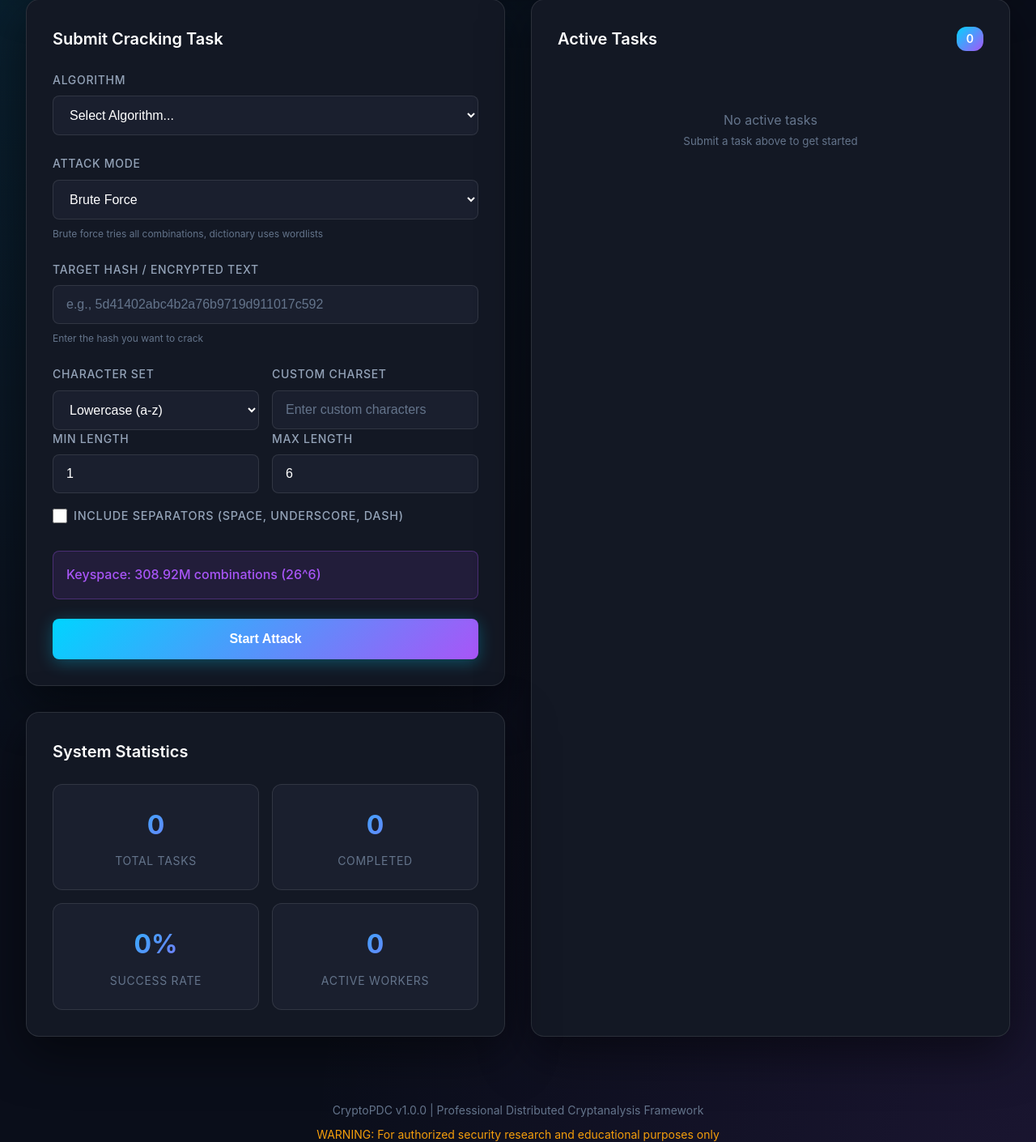
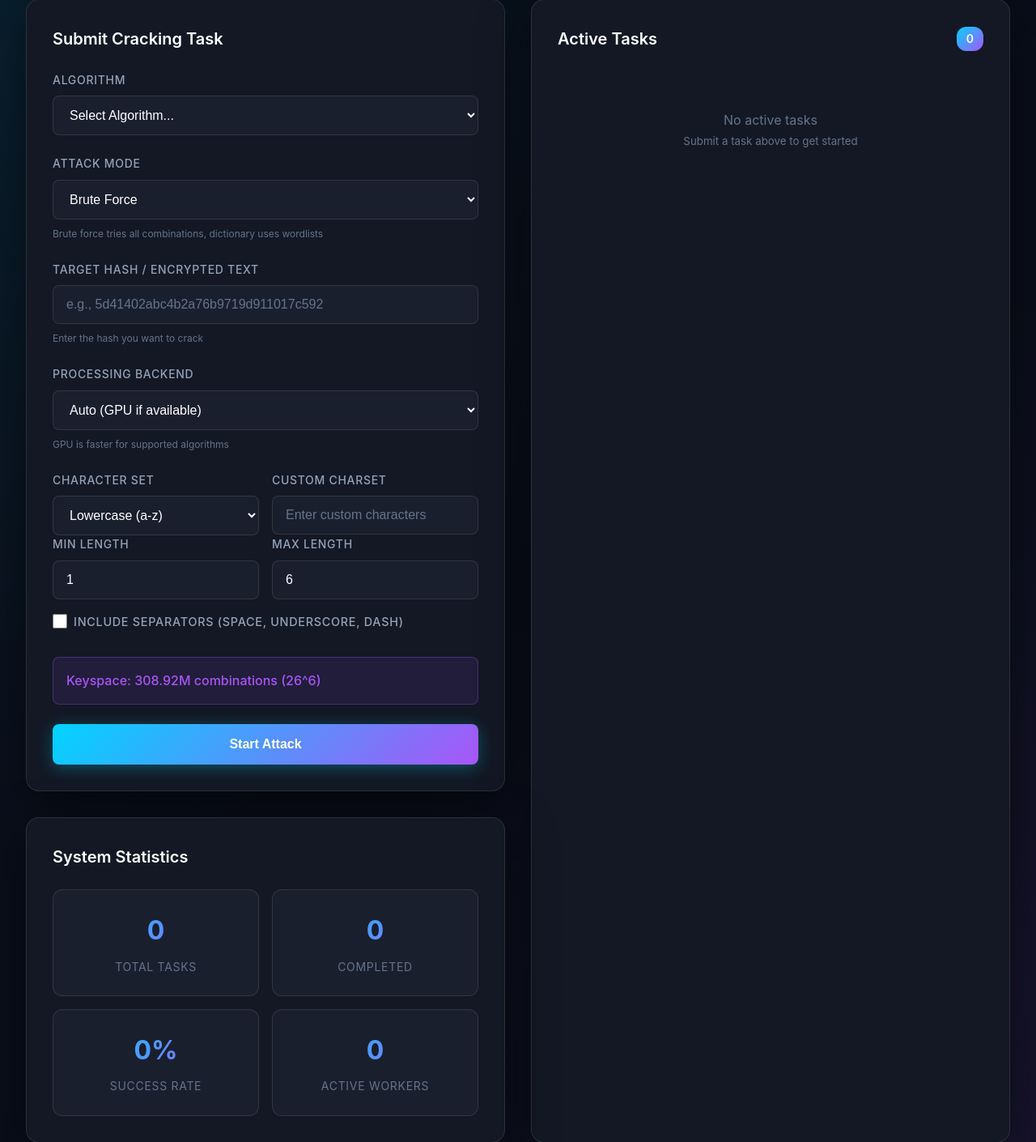
Before and after one commit to president-xd/CryptoPDC, a Flask app: page / in a window 1280 px wide. Shown: the part 160-1570 px from the top of the page at 81% size. Run offline with Flask 3, Linux system fonts and the light colour scheme; data that the repository does not hold is empty; some libraries are stand-ins or nearby versions.

Commit message:
Added CPU, GPU and Auto Support

```diff
--- a/webapp/app.py
+++ b/webapp/app.py
@@ -156,6 +156,7 @@ def submit_task():
     attack_mode = data.get('attack_mode', 'brute')
     wordlist = data.get('wordlist', 'wordlist.txt')
     aes_key_size = data.get('aes_key_size', 128)  # AES key size (128, 192, 256)
+    backend_selection = data.get('backend', 'auto')  # User selected: auto, gpu, or cpu
 
     # Calculate total keyspace for all lengths
     total_keyspace = 0
@@ -172,6 +173,17 @@ def submit_task():
     if algorithm and algorithm.lower() == 'aes':
         algorithm_display = f"AES-{aes_key_size}"
 
+    # Determine backend display based on user selection and algorithm support
+    gpu_supported_algos = ['md5', 'sha1', 'sha256', 'sha512']
+    print(f"DEBUG: backend_selection={backend_selection}, algorithm={algorithm}")
+    if backend_selection == 'gpu':
+        backend_display = 'GPU'
+    elif backend_selection == 'cpu':
+        backend_display = 'CPU'
+    else:  # auto
+        backend_display = 'GPU' if algorithm in gpu_supported_algos else 'CPU'
+    print(f"DEBUG: backend_display={backend_display}")
+
     task = {
         'task_id': task_id,
         'algorithm': algorithm,
@@ -184,7 +196,8 @@ def submit_task():
         'progress': 0,
         'result': None,
         'worker_id': None,
-        'backend': 'GPU' if data.get('algorithm') in ['md5', 'sha1', 'sha256', 'sha512'] else 'CPU',
+        'backend': backend_display,
+        'backend_selection': backend_selection,  # Store the user's actual selection
         'keyspace': {
             'charset': charset,
             'min_length': min_len,
--- a/webapp/static/js/app.js
+++ b/webapp/static/js/app.js
@@ -174,12 +174,24 @@ function updateAttackModeFields() {
 function updateAlgorithmOptions() {
     const algo = document.getElementById('algorithm').value;
     const aesOpts = document.getElementById('aes-options');
+    const backendHelp = document.getElementById('backend-help');
+    const backendSelect = document.getElementById('backend');
 
     // Show AES options for AES algorithms
     if (algo && algo.toLowerCase().startsWith('aes')) {
         aesOpts.style.display = 'block';
     } else {
         aesOpts.style.display = 'none';
+    }
+
+    // Update backend help text based on GPU support
+    const gpuSupported = ['md5', 'sha1', 'sha256', 'sha512'].includes(algo);
+    if (gpuSupported) {
+        backendHelp.textContent = `GPU acceleration available for ${algo.toUpperCase()}`;
+        backendHelp.style.color = '#10b981';  // Green
+    } else {
+        backendHelp.textContent = `GPU not available for ${algo ? algo.toUpperCase() : 'this algorithm'} - will use CPU`;
+        backendHelp.style.color = '#f59e0b';  // Yellow/warning
     }
 }
 
@@ -203,6 +215,8 @@ async function handleSubmit(e) {
         totalKeyspace = 1000000; // Estimated
     }
 
+    const backendSelection = document.getElementById('backend').value;
+
     const formData = {
         algorithm: document.getElementById('algorithm').value,
         attack_mode: attackMode,
@@ -211,7 +225,8 @@ async function handleSubmit(e) {
         min_length: minLen,
         max_length: maxLen,
         wordlist: wordlist,
-        keyspace_size: totalKeyspace
+        keyspace_size: totalKeyspace,
+        backend: backendSelection
     };
 
     // Add AES key size if AES algorithm is selected
@@ -338,6 +353,7 @@ function updateTaskCard(task) {
 
 // Generate task HTML
 function getTaskHTML(task) {
+    console.log('Task backend value:', task.backend, 'Full task:', task);
     const statusClass = `status-${task.status}`;
     const statusText = task.status.toUpperCase();
     const backend = task.backend || 'CPU';
--- a/webapp/templates/index.html
+++ b/webapp/templates/index.html
@@ -54,6 +54,17 @@
                         <input type="text" id="target" name="target" class="input-field"
                             placeholder="e.g., 5d41402abc4b2a76b9719d911017c592" required>
                         <small class="help-text">Enter the hash you want to crack</small>
+                    </div>
+
+                    <!-- Backend Selection (CPU/GPU) -->
+                    <div id="backend-options" class="form-group">
+                        <label for="backend">Processing Backend</label>
+                        <select id="backend" name="backend" class="input-field">
+                            <option value="auto">Auto (GPU if available)</option>
+                            <option value="gpu">GPU (CUDA)</option>
+                            <option value="cpu">CPU (OpenMP)</option>
+                        </select>
+                        <small class="help-text" id="backend-help">GPU is faster for supported algorithms</small>
                     </div>
 
                     <!-- AES Options -->
```
Also changed, not shown: python/cryptopdc/distributed/worker.py (+14 -6 lines).
